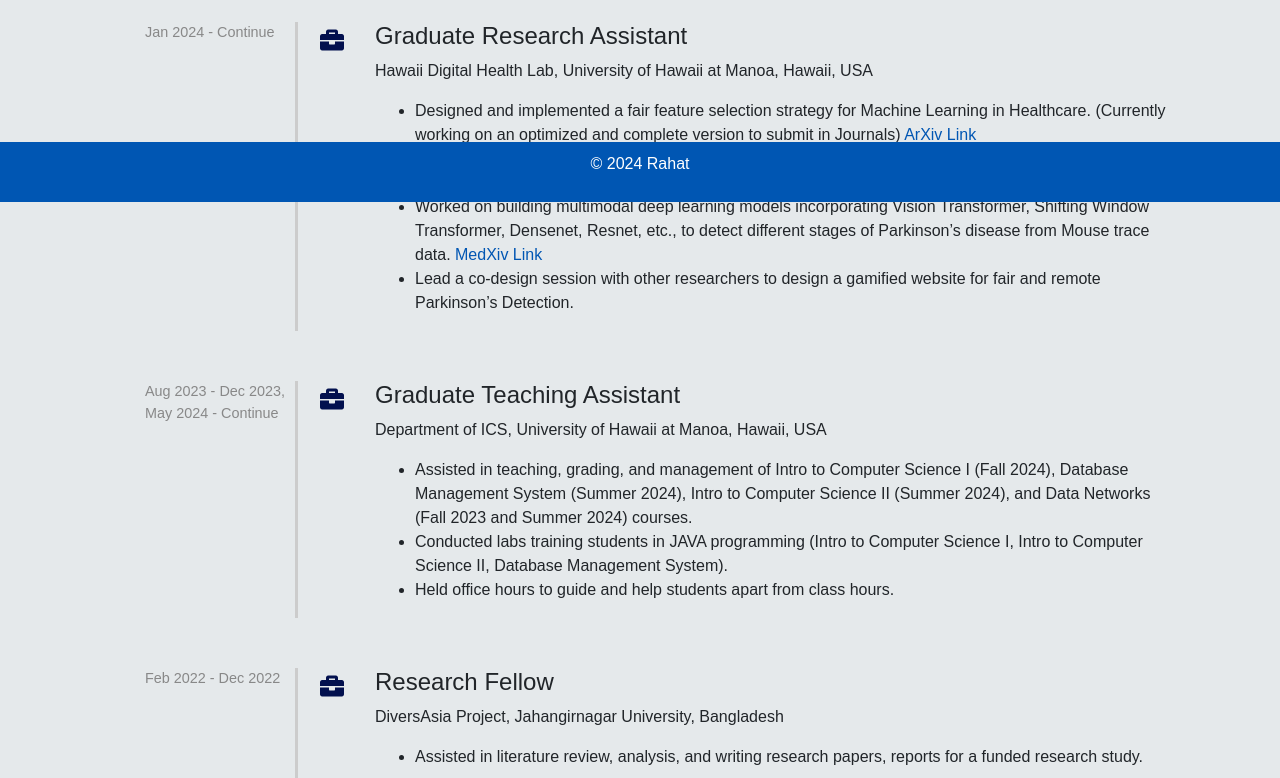
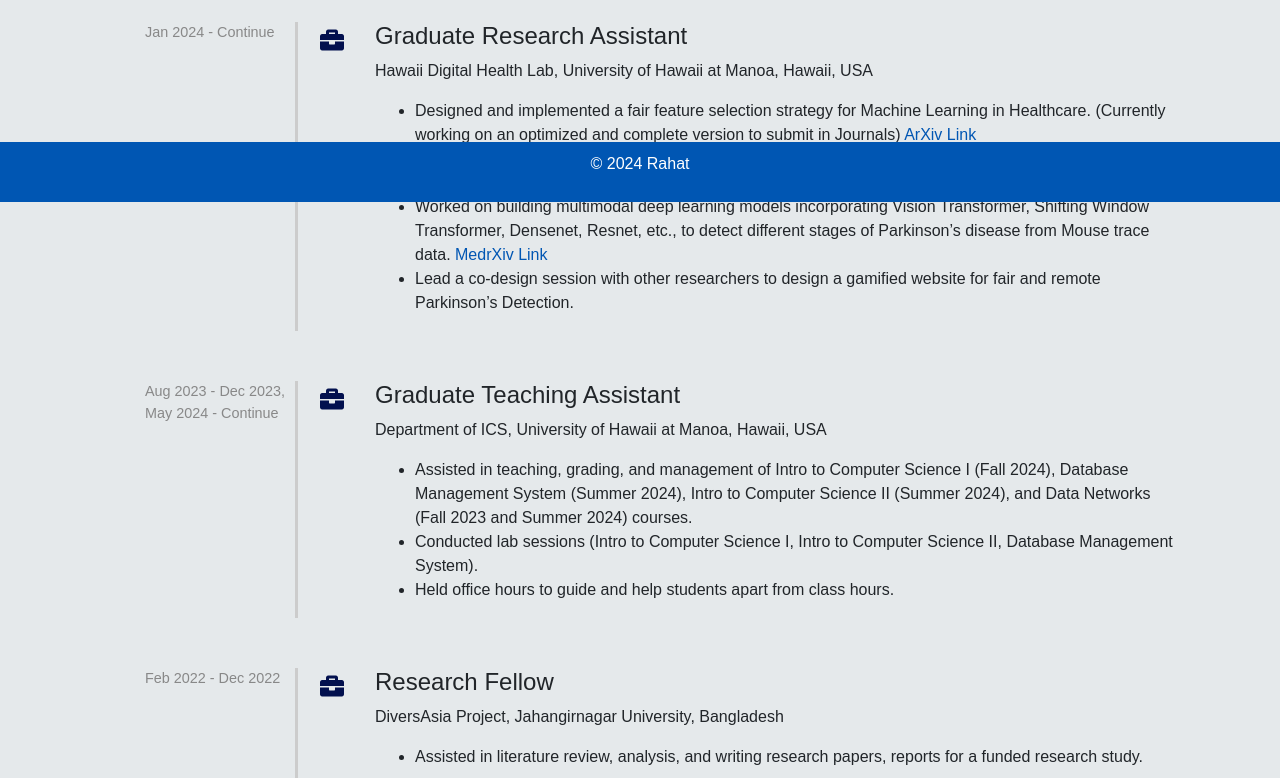
Before and after one commit to RahatShahriarZawad/rahatshahriarzawad.github.io, a plain HTML site: page education_experience.html in a window 1280 px wide. Shown: the part 598-1376 px from the top of the page. Drawn offline with nearby package versions, Linux system fonts and the light colour scheme.

Commit message:
Updated Links

```diff
--- a/education_experience.html
+++ b/education_experience.html
@@ -134,7 +134,7 @@
           <ul class="responsibilities">
             <li>Designed and implemented a fair feature selection strategy for Machine Learning in Healthcare. (Currently working on an optimized and complete version to submit in Journals) <a href="https://arxiv.org/pdf/2403.19165">ArXiv Link</a></li>
             <li>Assisted in building and redesigning a gamified website for collecting keystroke and mouse trace data for Parkinson’s detection. <a href="https://parkinsonsurvey.github.io/src/index.html">Website Link</a></li>
-            <li>Worked on building multimodal deep learning models incorporating Vision Transformer, Shifting Window Transformer, Densenet, Resnet, etc., to detect different stages of Parkinson’s disease from Mouse trace data. <a href="#">MedXiv Link</a></li>
+            <li>Worked on building multimodal deep learning models incorporating Vision Transformer, Shifting Window Transformer, Densenet, Resnet, etc., to detect different stages of Parkinson’s disease from Mouse trace data. <a href="https://www.medrxiv.org/content/10.1101/2024.10.27.24316195v1.full.pdf">MedrXiv Link</a></li>
             <li>Lead a co-design session with other researchers to design a gamified website for fair and remote Parkinson’s Detection.</li>
           </ul>
         </div>
@@ -148,7 +148,7 @@
           <p class="organization">Department of ICS, University of Hawaii at Manoa, Hawaii, USA</p>
           <ul class="responsibilities">
             <li>Assisted in teaching, grading, and management of Intro to Computer Science I (Fall 2024), Database Management System (Summer 2024), Intro to Computer Science II (Summer 2024), and Data Networks (Fall 2023 and Summer 2024) courses.</li>
-            <li>Conducted labs training students in JAVA programming (Intro to Computer Science I, Intro to Computer Science II, Database Management System).</li>
+            <li>Conducted lab sessions (Intro to Computer Science I, Intro to Computer Science II, Database Management System).</li>
             <li>Held office hours to guide and help students apart from class hours.</li>
           </ul>
         </div>
```
Also changed, not shown: publications_projects.html (+1 -1 lines).
